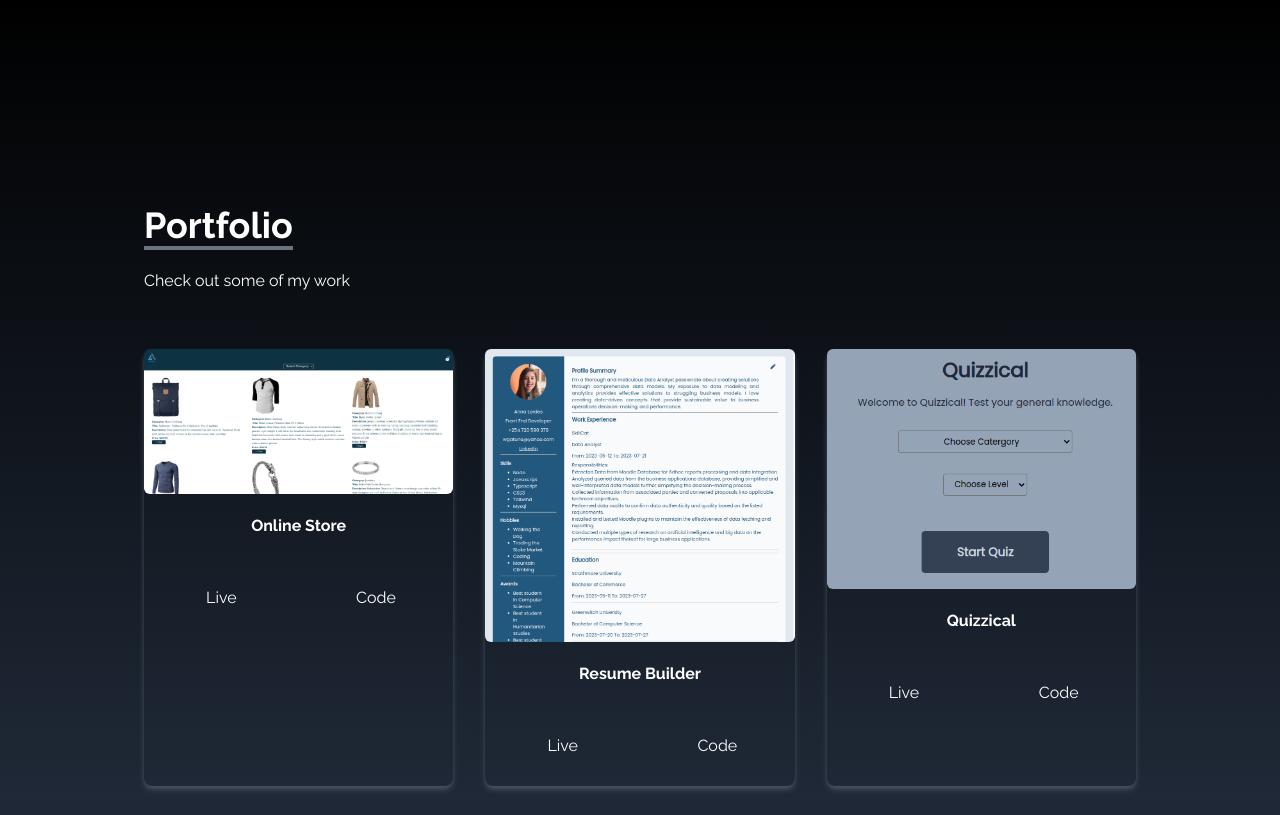
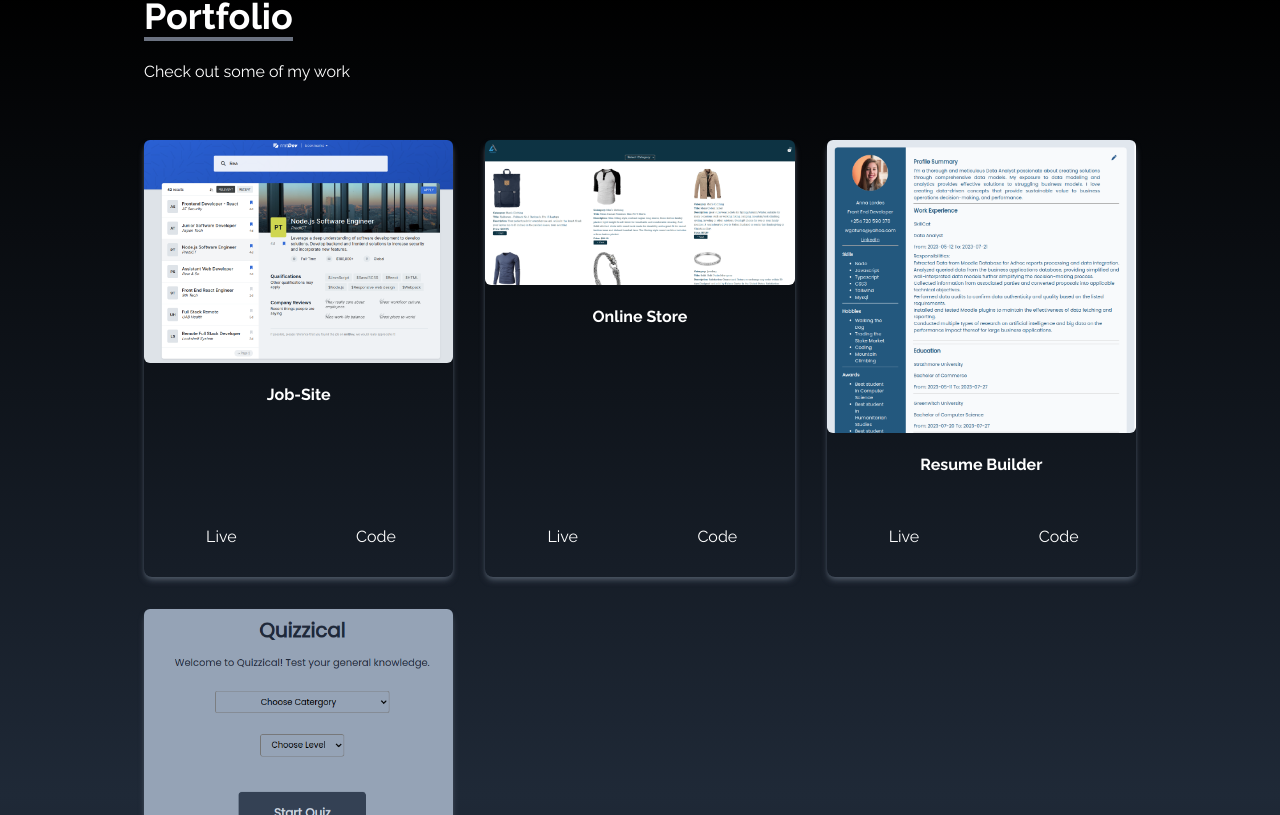
Before and after one commit to SteveMuiyuro/Portfolio_Site, a React (Vite) app: page / in a window 1280 px wide. Shown: the part 1605-2420 px from the top of the page. Built offline with nearby package versions, Linux system fonts and the light colour scheme; a web font is replaced by a local one.

Commit message:
Change the layout of the portfolio containers

```diff
--- a/src/components/Portfolio.jsx
+++ b/src/components/Portfolio.jsx
@@ -2,8 +2,18 @@
 import Quizzical from "../assets/portfolio/Quizzical.png";
 import Resume from "../assets/portfolio/Resume.png";
 import Ecommerce from "../assets/portfolio/ecommerce-store.png";
+import JobSite from  "../assets/portfolio/Job-Site.png"
+
 export default function Portfolio() {
   const portfolios = [
+
+    {
+      id: 1,
+      src: JobSite,
+      codeUrl: "https://github.com/SteveMuiyuro/remDev",
+      liveUrl: "https://remotedeveloperjobs.netlify.app/",
+      name: "Job-Site",
+    },
 
     {
       id: 2,
@@ -55,13 +65,16 @@ export default function Portfolio() {
 
         <div className="grid sm:grid-cols-2 md:grid-cols-3 gap-8 px-12 sm:px-0 mb-10">
           {portfolios.map(({ id, src, name }) => (
-            <div key={id} className="shadow-md shadow-gray-600 rounded-lg">
+            <div key={id} className=" flex flex-col justify-between shadow-md shadow-gray-600 rounded-lg">
+            <div className="flex flex-col justify-between">
               <img
                 src={src}
                 alt=""
                 className="rounded-md duration-200 hover:scale-105"
               />
               <p className="text-center p-5 font-bold">{name}</p>
+
+            </div>
               <div className="flex items-center justify-center">
                 <button
                   className="w-1/2 px-6 py-3 m-4 duration-200 hover:scale-105"
```
Also changed, not shown: src/assets/portfolio/Job-Site.png (added).
